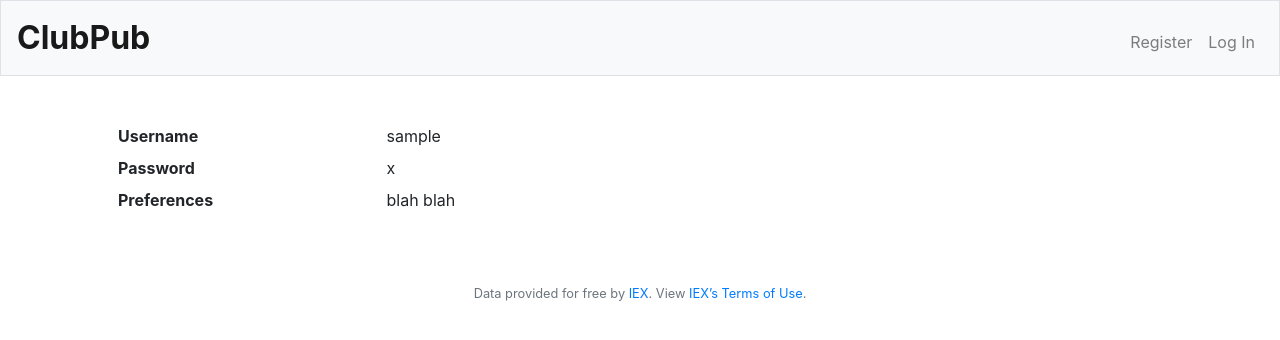
After one commit to ifeomi/final-project, a Flask app: template templates/settings.html in a window 1280 px wide. The commit adds this page. Shown: the top 340 px of the page. Run offline with Flask 2, Linux system fonts and the light colour scheme; the template is opened without the code that fills it: most values are stand-ins (such as "Sample title", 1, 10 or a date in 2020); some libraries are stand-ins or nearby versions.

Commit message:
Added settings.html

```diff
--- a/templates/layout.html
+++ b/templates/layout.html
@@ -27,7 +27,7 @@
     <body>
 
         <nav class="navbar navbar-expand-md navbar-light bg-light border">
-            <a class="navbar-brand" href="/"><span class="blue">ClubPub</span></a>
+            <a class="navbar-brand" href="/" class="blue"><b>ClubPub</b></a>
             <button aria-controls="navbar" aria-expanded="false" aria-label="Toggle navigation" class="navbar-toggler" data-target="#navbar" data-toggle="collapse" type="button">
                 <span class="navbar-toggler-icon"></span>
             </button>
--- /dev/null
+++ b/templates/settings.html
@@ -0,0 +1,18 @@
+{% extends "layout.html" %}
+
+{% block title %}
+    Settings
+{% endblock %}
+
+{% block main %}
+    <dl class="row" align="left">
+        <dt class="col-sm-3">Username</dt>
+        <dd class="col-sm-9">{{ username }}</dd>
+
+        <dt class="col-sm-3">Password</dt>
+        <dd class="col-sm-9">{{ hash }}</dd>
+
+        <dt class="col-sm-3">Preferences</dt></dt>
+        <dd class="col-sm-9">blah blah</dd>
+        </dl>
+{% endblock %}
```
